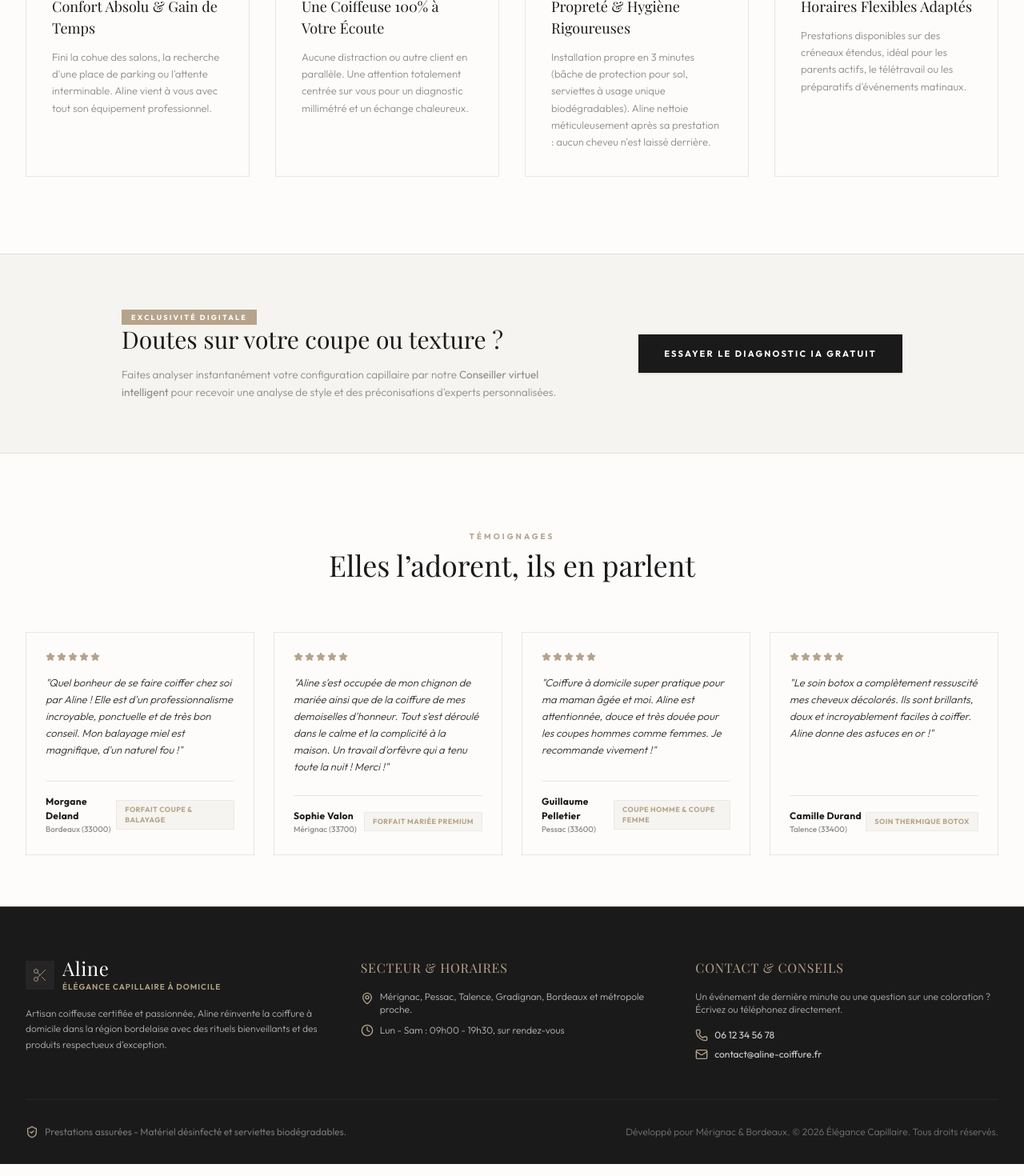
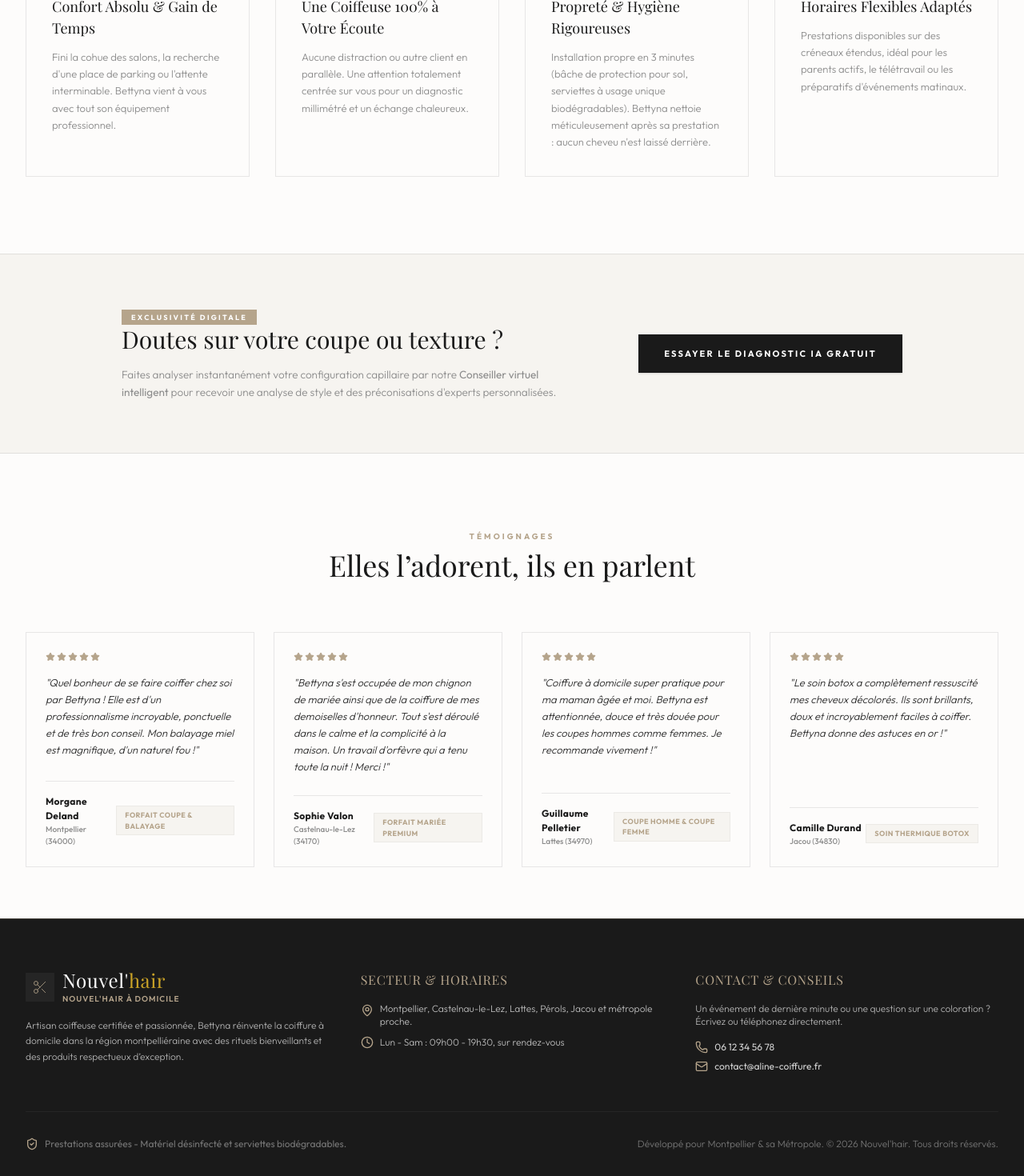
Before and after one commit to jphslashroot-dev/newhair, a React (Vite) app: page / in a window 1280 px wide. Shown: the part 1190-2660 px from the top of the page at 80% size. Built offline with nearby package versions, Linux system fonts and the light colour scheme; a web font is replaced by a local one.

Commit message:
Rebrand to Nouvel'hair / Bettyna, relocate all content to Montpellier metropole

```diff
--- a/index.html
+++ b/index.html
@@ -3,7 +3,7 @@
   <head>
     <meta charset="UTF-8" />
     <meta name="viewport" content="width=device-width, initial-scale=1.0" />
-    <title>My Google AI Studio App</title>
+    <title>Nouvel'hair — Coiffure à domicile à Montpellier</title>
   </head>
   <body>
     <div id="root"></div>
--- a/metadata.json
+++ b/metadata.json
@@ -1,5 +1,5 @@
 {
-  "name": "Élégance Capillaire",
+  "name": "Nouvel'hair",
   "description": "Un site moderne et interactif pour coiffeuse à domicile avec estimateur de tarifs, galerie avant/après et assistant de conseil capillaire IA.",
   "requestFramePermissions": [],
   "majorCapabilities": [
--- a/server.ts
+++ b/server.ts
@@ -92,7 +92,7 @@ async function startServer() {
         - Autres notes ou détails fournis : ${answersText || 'aucune'}
       `;
 
-      const prompt = `Tu es une coiffeuse professionnelle à domicile experte en stylisme et soins capillaires, appelée "Aline".
+      const prompt = `Tu es une coiffeuse professionnelle à domicile experte en stylisme et soins capillaires, appelée "Bettyna".
 Un utilisateur cherche des conseils personnalisés pour sa coupe, ses soins et sa routine de coiffage.
 Voici ses informations de diagnostic capillaire :
 ${userContext}
@@ -102,7 +102,7 @@ Tu dois répondre STRICTEMENT au format JSON en français, respectant le schéma
 
 Schéma JSON de réponse attendu :
 {
-  "diagnostic": "Chaîne de caractères décrivant brièvement et chaleureusement le diagnostic capillaire général de la cliente (style Aline, coiffeuse à domicile bienveillante).",
+  "diagnostic": "Chaîne de caractères décrivant brièvement et chaleureusement le diagnostic capillaire général de la cliente (style Bettyna, coiffeuse à domicile bienveillante).",
   "hairstyles": [
     {
       "name": "Nom de la coupe/coiffure suggérée (ex. Le Carré Plongeant Flou)",
--- a/src/components/BookingWizard.tsx
+++ b/src/components/BookingWizard.tsx
@@ -24,7 +24,7 @@ export default function BookingWizard({ selectedServices, toggleService, onSucce
   const [clientEmail, setClientEmail] = useState<string>("");
   const [clientPhone, setClientPhone] = useState<string>("");
   const [clientAddress, setClientAddress] = useState<string>("");
-  const [clientCity, setClientCity] = useState<string>("Mérignac");
+  const [clientCity, setClientCity] = useState<string>("Montpellier");
   const [clientNotes, setClientNotes] = useState<string>("");
 
   // Final confirmation state
@@ -348,7 +348,7 @@ export default function BookingWizard({ selectedServices, toggleService, onSucce
                       <MapPin className="w-4 h-4 text-editorial-accent" />
                       Lieu du rendez-vous
                     </h5>
-                    <p className="text-editorial-muted text-[10px] mb-4 font-light uppercase tracking-wider">Aline se déplace sur Bordeaux et couronne métropolitaine</p>
+                    <p className="text-editorial-muted text-[10px] mb-4 font-light uppercase tracking-wider">Bettyna se déplace sur Montpellier et couronne métropolitaine</p>
                     <select
                       id="select-travel-distance"
                       value={distanceOption}
@@ -428,7 +428,7 @@ export default function BookingWizard({ selectedServices, toggleService, onSucce
                     ))}
                   </div>
                   <p className="text-[10px] text-editorial-muted mt-5 leading-relaxed font-light italic">
-                    Note : Travaillant à domicile, Aline prévoit une marge de battement d'environ 15 minutes selon les impératifs routiers locaux. Un SMS de suivi vous est délivré à son départ.
+                    Note : Travaillant à domicile, Bettyna prévoit une marge de battement d'environ 15 minutes selon les impératifs routiers locaux. Un SMS de suivi vous est délivré à son départ.
                   </p>
                 </div>
               </motion.div>
@@ -506,7 +506,7 @@ export default function BookingWizard({ selectedServices, toggleService, onSucce
                       id="input-client-city"
                       value={clientCity}
                       onChange={(e) => setClientCity(e.target.value)}
-                      placeholder="Ex: Mérignac"
+                      placeholder="Ex: Montpellier"
                       className="w-full p-3 bg-[#FDFCFB] border border-editorial-dark/15 rounded-none text-editorial-muted bg-editorial-light focus:outline-none text-xs font-semibold"
                     />
                   </div>
--- a/src/components/Footer.tsx
+++ b/src/components/Footer.tsx
@@ -15,15 +15,15 @@ export default function Footer() {
               </div>
               <div>
                 <span className="font-serif text-2xl font-normal tracking-wide block leading-none text-white">
-                  Aline
+                  Nouvel'<span className="text-[#C9A227]">hair</span>
                 </span>
                 <span className="text-[10px] uppercase tracking-widest text-editorial-accent font-semibold block mt-1">
-                  Élégance Capillaire à Domicile
+                  Nouvel'hair à Domicile
                 </span>
               </div>
             </div>
             <p className="text-white/65 text-xs leading-relaxed max-w-sm font-light">
-              Artisan coiffeuse certifiée et passionnée, Aline réinvente la coiffure à domicile dans la région bordelaise avec des rituels bienveillants et des produits respectueux d’exception.
+              Artisan coiffeuse certifiée et passionnée, Bettyna réinvente la coiffure à domicile dans la région montpelliéraine avec des rituels bienveillants et des produits respectueux d’exception.
             </p>
           </div>
 
@@ -33,7 +33,7 @@ export default function Footer() {
             <ul className="space-y-2.5 text-xs text-white/70 font-light">
               <li className="flex items-start gap-2">
                 <MapPin className="w-4 h-4 text-editorial-accent flex-shrink-0 mt-0.5" />
-                <span>Mérignac, Pessac, Talence, Gradignan, Bordeaux et métropole proche.</span>
+                <span>Montpellier, Castelnau-le-Lez, Lattes, Pérols, Jacou et métropole proche.</span>
               </li>
               <li className="flex items-center gap-2">
                 <Clock className="w-4 h-4 text-editorial-accent flex-shrink-0" />
@@ -68,7 +68,7 @@ export default function Footer() {
           </div>
 
           <p className="flex items-center gap-1.5 font-light">
-            Développé pour Mérignac & Bordeaux. © {new Date().getFullYear()} Élégance Capillaire. Tous droits réservés.
+            Développé pour Montpellier & sa Métropole. © {new Date().getFullYear()} Nouvel'hair. Tous droits réservés.
           </p>
         </div>
       </div>
--- a/src/data.ts
+++ b/src/data.ts
@@ -105,34 +105,34 @@ export const HAIR_SERVICES: HairService[] = [
 export const REVIEWS = [
   {
     name: "Morgane Deland",
-    city: "Bordeaux (33000)",
+    city: "Montpellier (34000)",
     date: "Il y a 3 jours",
     rating: 5,
-    comment: "Quel bonheur de se faire coiffer chez soi par Aline ! Elle est d'un professionnalisme incroyable, ponctuelle et de très bon conseil. Mon balayage miel est magnifique, d'un naturel fou !",
+    comment: "Quel bonheur de se faire coiffer chez soi par Bettyna ! Elle est d'un professionnalisme incroyable, ponctuelle et de très bon conseil. Mon balayage miel est magnifique, d'un naturel fou !",
     services: "Forfait Coupe & Balayage"
   },
   {
     name: "Sophie Valon",
-    city: "Mérignac (33700)",
+    city: "Castelnau-le-Lez (34170)",
     date: "Il y a 1 semaine",
     rating: 5,
-    comment: "Aline s'est occupée de mon chignon de mariée ainsi que de la coiffure de mes demoiselles d'honneur. Tout s'est déroulé dans le calme et la complicité à la maison. Un travail d'orfèvre qui a tenu toute la nuit ! Merci !",
+    comment: "Bettyna s'est occupée de mon chignon de mariée ainsi que de la coiffure de mes demoiselles d'honneur. Tout s'est déroulé dans le calme et la complicité à la maison. Un travail d'orfèvre qui a tenu toute la nuit ! Merci !",
     services: "Forfait Mariée Premium"
   },
   {
     name: "Guillaume Pelletier",
-    city: "Pessac (33600)",
+    city: "Lattes (34970)",
     date: "Il y a 2 semaines",
     rating: 5,
-    comment: "Coiffure à domicile super pratique pour ma maman âgée et moi. Aline est attentionnée, douce et très douée pour les coupes hommes comme femmes. Je recommande vivement !",
+    comment: "Coiffure à domicile super pratique pour ma maman âgée et moi. Bettyna est attentionnée, douce et très douée pour les coupes hommes comme femmes. Je recommande vivement !",
     services: "Coupe Homme & Coupe Femme"
   },
   {
     name: "Camille Durand",
-    city: "Talence (33400)",
+    city: "Jacou (34830)",
     rating: 5,
     date: "Il y a 1 mois",
-    comment: "Le soin botox a complètement ressuscité mes cheveux décolorés. Ils sont brillants, doux et incroyablement faciles à coiffer. Aline donne des astuces en or !",
+    comment: "Le soin botox a complètement ressuscité mes cheveux décolorés. Ils sont brillants, doux et incroyablement faciles à coiffer. Bettyna donne des astuces en or !",
     services: "Soin Thermique Botox"
   }
 ];
@@ -140,7 +140,7 @@ export const REVIEWS = [
 export const HOME_HAIRDRESSER_BENEFITS = [
   {
     title: "Confort Absolu & Gain de Temps",
-    description: "Fini la cohue des salons, la recherche d'une place de parking ou l'attente interminable. Aline vient à vous avec tout son équipement professionnel."
+    description: "Fini la cohue des salons, la recherche d'une place de parking ou l'attente interminable. Bettyna vient à vous avec tout son équipement professionnel."
   },
   {
     title: "Une Coiffeuse 100% à Votre Écoute",
@@ -148,7 +148,7 @@ export const HOME_HAIRDRESSER_BENEFITS = [
   },
   {
     title: "Propreté & Hygiène Rigoureuses",
-    description: "Installation propre en 3 minutes (bâche de protection pour sol, serviettes à usage unique biodégradables). Aline nettoie méticuleusement après sa prestation : aucun cheveu n'est laissé derrière."
+    description: "Installation propre en 3 minutes (bâche de protection pour sol, serviettes à usage unique biodégradables). Bettyna nettoie méticuleusement après sa prestation : aucun cheveu n'est laissé derrière."
   },
   {
     title: "Horaires Flexibles Adaptés",
@@ -157,27 +157,27 @@ export const HOME_HAIRDRESSER_BENEFITS = [
 ];
 
 export const TRAVEL_FEES = [
-  { zone: "Zone Ultra-Proximité (Mérignac, Pessac)", distance: "0 - 10 km", price: 0, desc: "Frais de déplacement offerts !" },
-  { zone: "Zone Urbaine Bordeaux (Bordeaux Centre, Talence, Le Bouscat)", distance: "10 - 20 km", price: 5, desc: "Déplacement offert dès 50€ d'achat." },
-  { zone: "Grand Cordon Bordelais (Eysines, Gradignan, Begles, Villenave)", distance: "20 - 30 km", price: 10, desc: "Déplacement offert dès 80€ d'achat." },
-  { zone: "Zone Périurbaine (Saint-Médard-en-Jalles, Cestas, Blanquefort)", distance: "30+ km", price: 15, desc: "Sur demande spécifique." }
+  { zone: "Zone Ultra-Proximité (Montpellier, Castelnau-le-Lez)", distance: "0 - 10 km", price: 0, desc: "Frais de déplacement offerts !" },
+  { zone: "Zone Urbaine Montpellier (Montpellier Centre, Lattes, Pérols)", distance: "10 - 20 km", price: 5, desc: "Déplacement offert dès 50€ d'achat." },
+  { zone: "Grand Cordon Montpelliérain (Jacou, Le Crès, Clapiers, Juvignac)", distance: "20 - 30 km", price: 10, desc: "Déplacement offert dès 80€ d'achat." },
+  { zone: "Zone Périurbaine (Saint-Aunès, Mauguio, Grabels)", distance: "30+ km", price: 15, desc: "Sur demande spécifique." }
 ];
 
 export const FAQ_ITEMS = [
   {
     category: "Organisation",
     question: "De quoi avez-vous besoin lors de votre venue ?",
-    answer: "Aline amène tout le matériel professionnel : serviettes propres, bac à shampoing amovible gonflable s'adaptant à toutes les chaises/douches, bâche de sol étanche, sèche-cheveux, fers et produits. Elle a seulement besoin d'une chaise confortable, d'une prise électrique à proximité, et d'un accès à un point d'eau chaude (évier, douche) pour rincer le bac."
+    answer: "Bettyna amène tout le matériel professionnel : serviettes propres, bac à shampoing amovible gonflable s'adaptant à toutes les chaises/douches, bâche de sol étanche, sèche-cheveux, fers et produits. Elle a seulement besoin d'une chaise confortable, d'une prise électrique à proximité, et d'un accès à un point d'eau chaude (évier, douche) pour rincer le bac."
   },
   {
     category: "Produits",
     question: "Quelles marques de produits utilisez-vous ?",
-    answer: "Aline utilise des gammes de soins professionnels, d'origine naturelle à plus de 90%, respectueuses de la fibre capillaire (sans silicones lourds ni sulfates agressifs). Les colorations proposées sont très douces et respectent les cuirs chevelus sensibles."
+    answer: "Bettyna utilise des gammes de soins professionnels, d'origine naturelle à plus de 90%, respectueuses de la fibre capillaire (sans silicones lourds ni sulfates agressifs). Les colorations proposées sont très douces et respectent les cuirs chevelus sensibles."
   },
   {
     category: "Règlement & Frais",
     question: "Comment se calculent les frais de déplacement ?",
-    answer: "Les déplacements sont gratuits dans la zone de Mérignac/Pessac (rayon de 10km). Pour les autres communes de la métropolebordelaise, de légers frais s'appliquent (de 5€ à 15€) mais sont totalement annulés dès que la facture atteint un certain palier de prestations !"
+    answer: "Les déplacements sont gratuits dans la zone de Montpellier/Castelnau-le-Lez (rayon de 10km). Pour les autres communes de la métropole montpelliéraine, de légers frais s'appliquent (de 5€ à 15€) mais sont totalement annulés dès que la facture atteint un certain palier de prestations !"
   },
   {
     category: "Règlement",
--- a/worker/index.ts
+++ b/worker/index.ts
@@ -91,7 +91,7 @@ async function handleConsult(request: Request, env: Env): Promise<Response> {
         - Autres notes ou détails fournis : ${answersText || "aucune"}
       `;
 
-  const prompt = `Tu es une coiffeuse professionnelle à domicile experte en stylisme et soins capillaires, appelée "Aline".
+  const prompt = `Tu es une coiffeuse professionnelle à domicile experte en stylisme et soins capillaires, appelée "Bettyna".
 Un utilisateur cherche des conseils personnalisés pour sa coupe, ses soins et sa routine de coiffage.
 Voici ses informations de diagnostic capillaire :
 ${userContext}
```
Also changed, not shown: src/App.tsx (+8 -8 lines), src/components/AIConsultant.tsx (+7 -7 lines).
